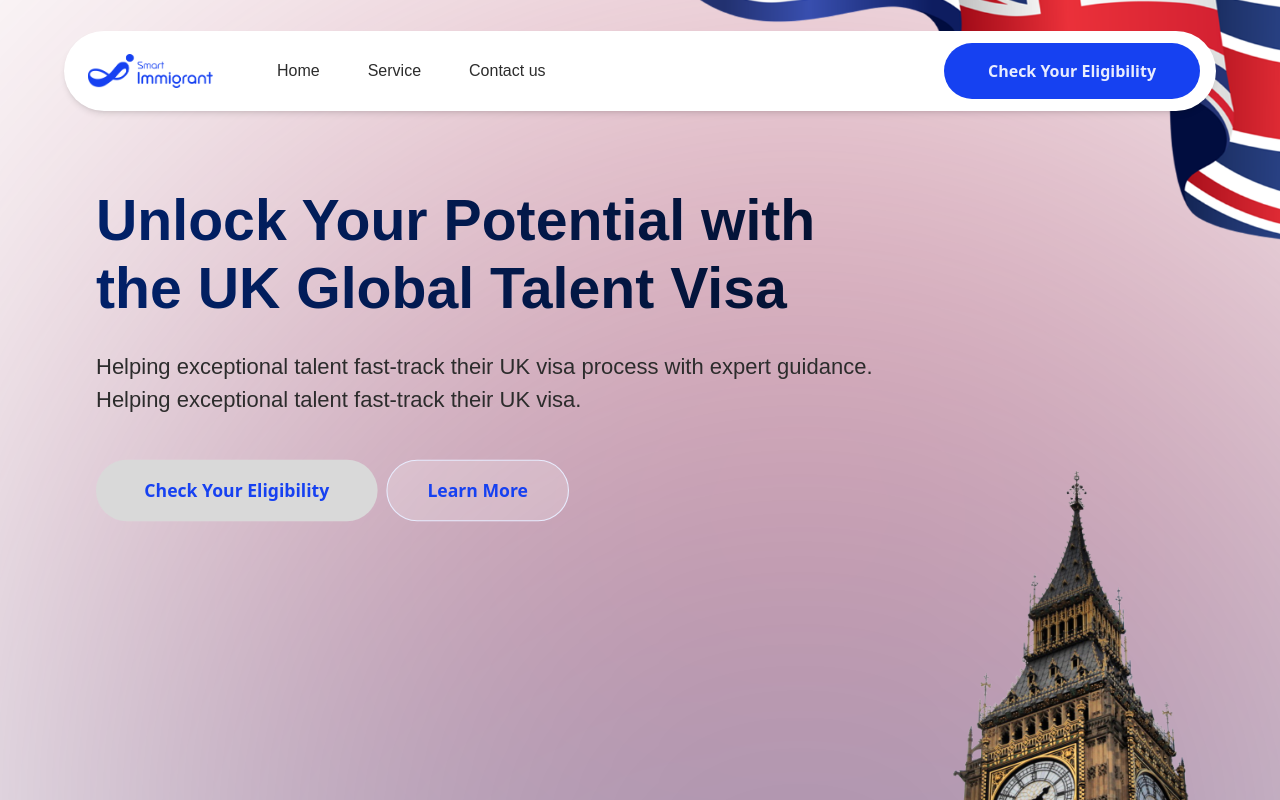
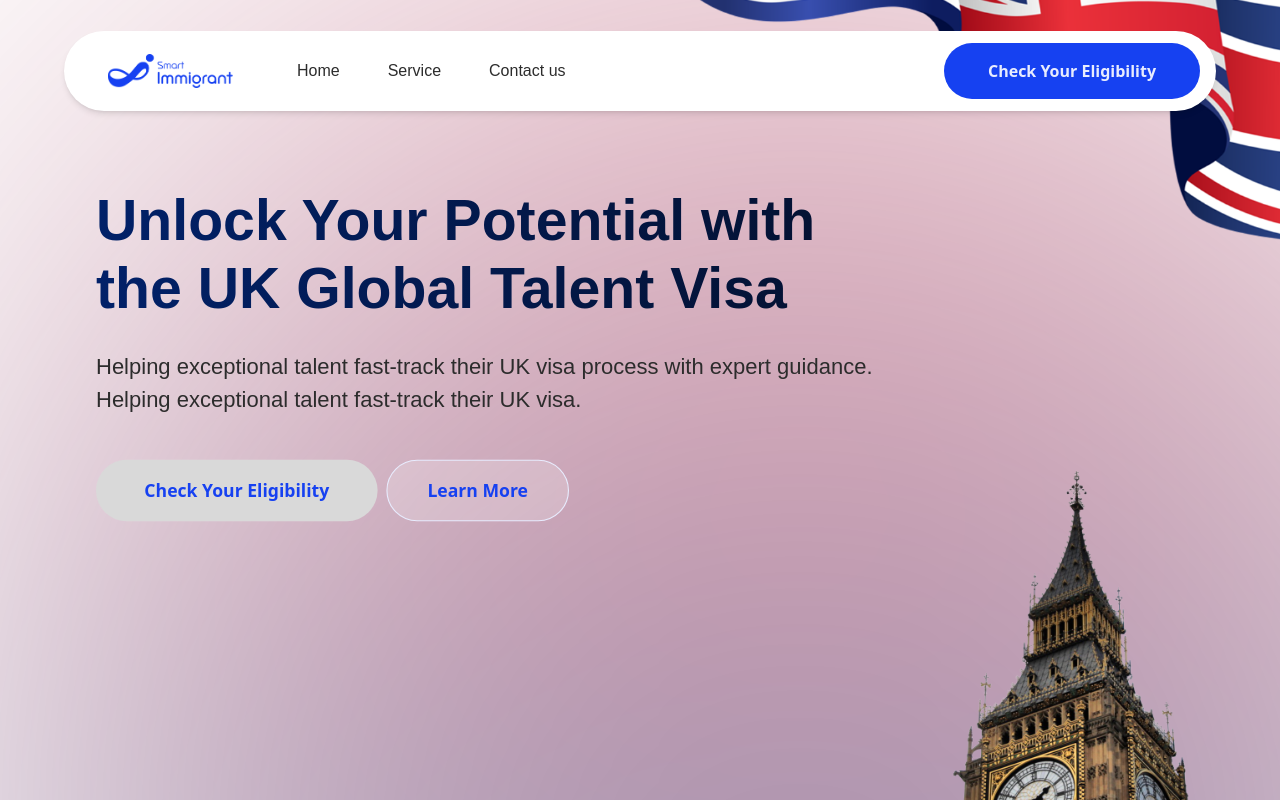
Before and after one commit to sahilbisht-saimanshetty/smart-immigrations, a React (Create React App) app: page / in a window 1280 px wide. Shown: the top 800 px of the page. Built offline with nearby package versions, Linux system fonts and the light colour scheme.

Commit message:
changes in the navbar

```diff
--- a/src/components/Common/Navbar.jsx
+++ b/src/components/Common/Navbar.jsx
@@ -4,7 +4,7 @@ const Navbar = () => {
   return (
     <nav className="w-full flex justify-center py-4 bg-transparent">
       <div className="flex items-center justify-between w-full  bg-white shadow-md md:px-2 lg:px-4 py-3 rounded-full">
-        <div className="flex items-center md:gap-12 lg:gap-16 p-2">
+        <div className="flex items-center md:gap-12 lg:gap-16 p-2 ml-[20px]">
           <img
             src={logo}
             alt="Smart Immigrant Logo"
--- a/src/components/LandingPage/heroPage.jsx
+++ b/src/components/LandingPage/heroPage.jsx
@@ -8,8 +8,8 @@ const HeroPage = () => {
         <div className="relative group md:pt-6 lg:pt-14 xl:pt-8 2xl:pt-14 4xl:pt-32 pb-10 md:pb-0 h-auto md:h-[70vh] lg:h-[90vh] xl:h-[120vh] 2xl:h-[110vh] 3xl:h-[80vh] 4xl:h-auto 4xl:pb-40 overflow-hidden">
             <img
                 src={flag}
-                alt="Top Right Image"s
-                className="absolute  top-0 right-0 md:right-[-23px] w-[300px] h-[130px]  md:w-[400px] md:h-[150px] xl:w-[600px] xl:h-[240px] 2xl:w-[800px]  2xl:h-[300px] transition-transform duration-300 group-hover:scale-110  "
+                alt="Top Right Image"
+                className="absolute  top-0 right-0 md:right-[-23px] w-[300px] h-[130px]  md:w-[400px] md:h-[150px] xl:w-[600px] xl:h-[240px] 2xl:w-[700px]  2xl:h-[300px] transition-transform duration-300 group-hover:scale-110  "
             />
 
             {/* Content Section */}
```
